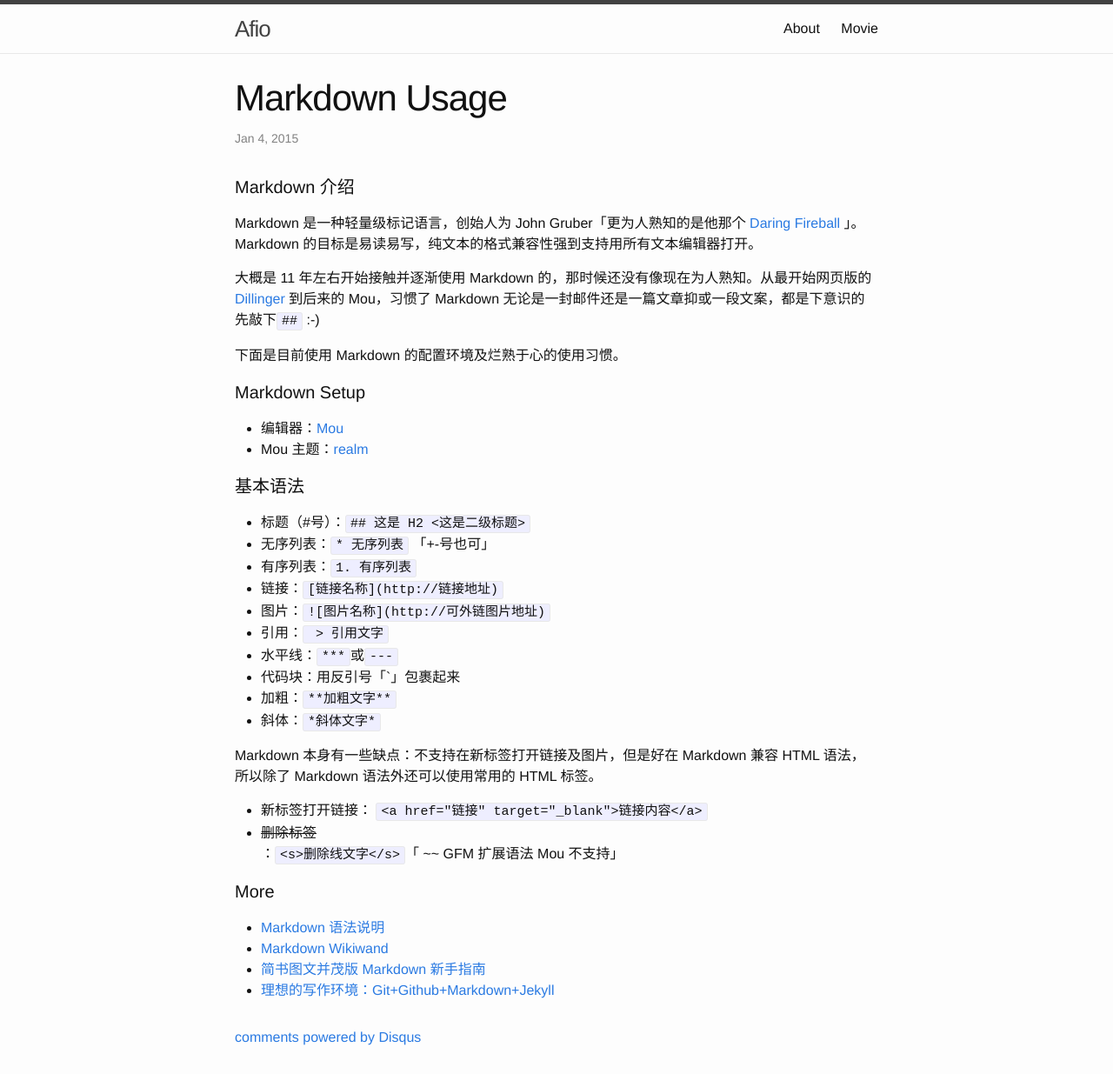
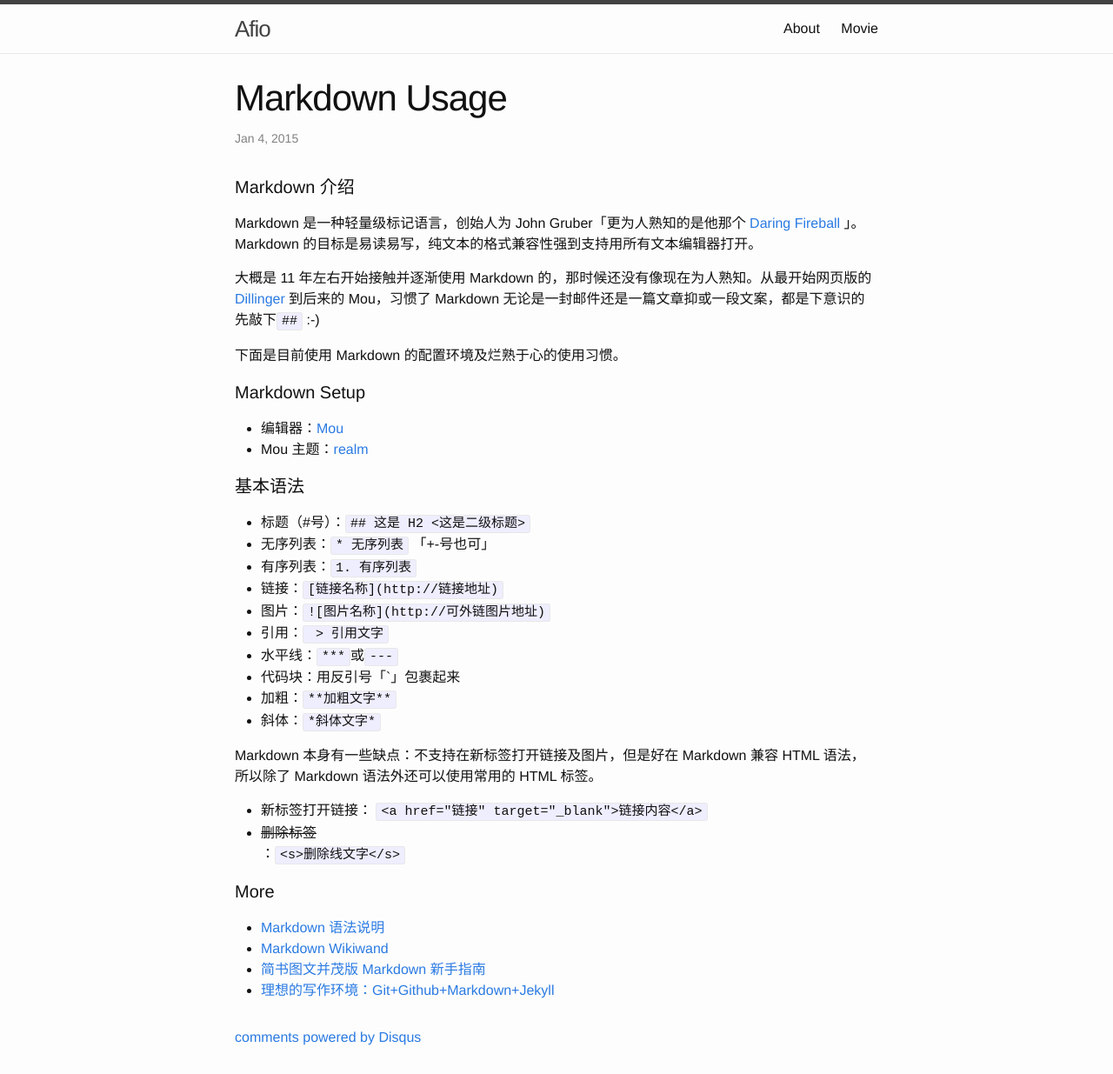
Before and after one commit to Afio/afio.github.io, a Jekyll site: the page built from _posts/2015-01-04-Markdown-Usage.md, in a window 1280 px wide. Shown: the whole page at 87% size. Built offline with Jekyll 4.4.1, drawn with Linux system fonts in a browser that asks for light colours; comment, search, counter and statistics services are not loaded.

Commit message:
delete update

```diff
--- a/_posts/2015-01-04-Markdown-Usage.md
+++ b/_posts/2015-01-04-Markdown-Usage.md
@@ -35,7 +35,7 @@ Markdown 是一种轻量级标记语言，创始人为  John Gruber「更为人
 Markdown 本身有一些缺点：不支持在新标签打开链接及图片，但是好在 Markdown 兼容 HTML 语法，所以除了 Markdown 语法外还可以使用常用的 HTML 标签。
 
 - 新标签打开链接： `<a href="链接" target="_blank">链接内容</a>`
-- <s>删除标签</s>：`<s>删除线文字</s>`「 ~~ GFM 扩展语法 Mou 不支持」
+- <s>删除标签</s>：`<s>删除线文字</s>`
 
 
 ####More
```
